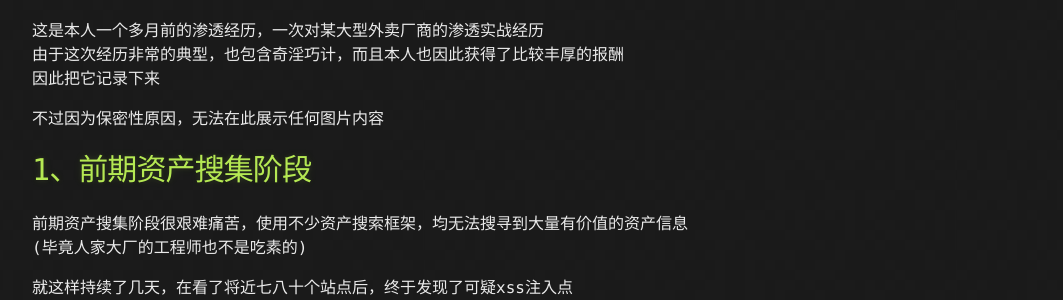
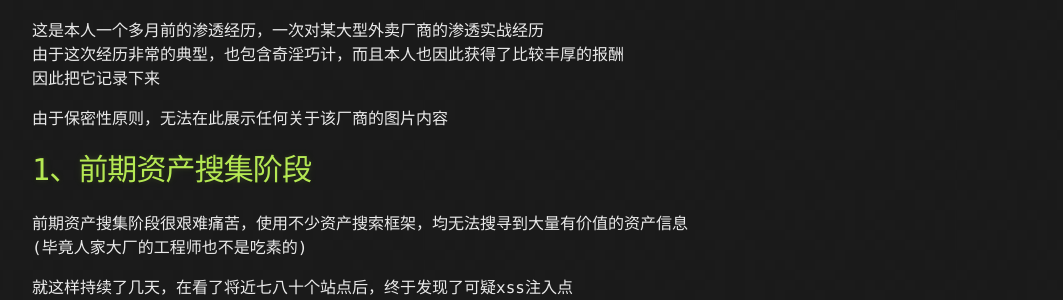
Before and after one commit to Leeyangee/leeyangee.github.io, a Jekyll site: the page built from _posts/2023-06-19-SRC实战-对某大型厂商成功渗透经历.md, in a window 1280 px wide. Shown: the part 221-521 px from the top of the page, without its empty margins (108-1171 px from the left). Built offline with Jekyll 4.4.1, drawn with Linux system fonts in a browser that asks for light colours.

Commit message:
Update 2023-06-19-SRC实战-对某大型厂商成功渗透经历.md

```diff
--- a/_posts/2023-06-19-SRC实战-对某大型厂商成功渗透经历.md
+++ b/_posts/2023-06-19-SRC实战-对某大型厂商成功渗透经历.md
@@ -6,7 +6,7 @@ published: true
 由于这次经历非常的典型，也包含奇淫巧计，而且本人也因此获得了比较丰厚的报酬
 因此把它记录下来
 
-不过因为保密性原因，无法在此展示任何图片内容
+由于保密性原则，无法在此展示任何关于该厂商的图片内容
 
 # [](#header-1)1、前期资产搜集阶段
 前期资产搜集阶段很艰难痛苦，使用不少资产搜索框架，均无法搜寻到大量有价值的资产信息
```
